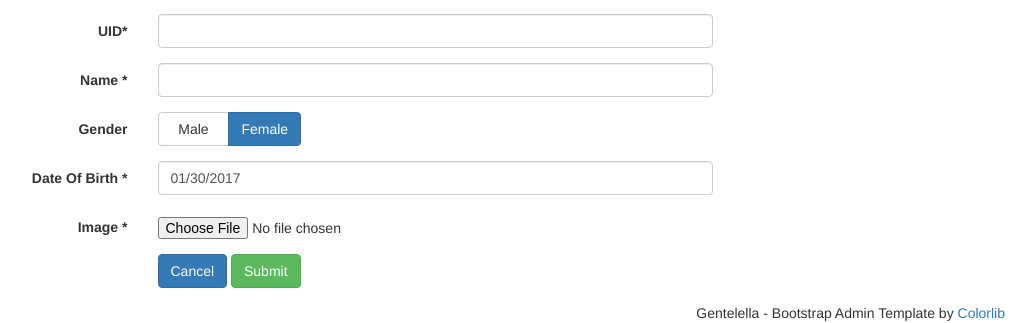
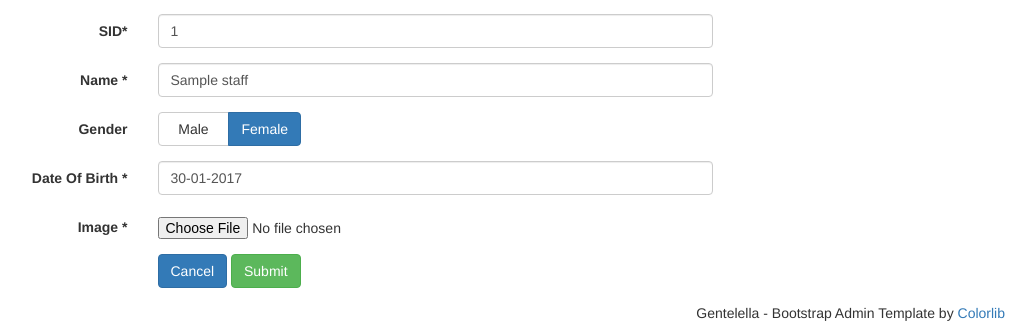
Before and after one commit to kirakatou/SmartCampus, a Laravel app: template resources/views/forms/staff.blade.php in a window 1280 px wide. Shown: the part 1405-1728 px from the top of the page, without its empty margins (205-1241 px from the left). Run offline with Laravel 8, Linux system fonts and the light colour scheme; the template is opened without the code that fills it: most values are stand-ins (such as "Sample title", 1, 10 or a date in 2020); settings files or empty folders that the repository lacks are supplied; some libraries are stand-ins or nearby versions.

Commit message:
add staff view

```diff
--- a/resources/views/forms/staff.blade.php
+++ b/resources/views/forms/staff.blade.php
@@ -2,7 +2,7 @@
 
 @section('css')
 <!-- bootstrap-daterangepicker -->
-<link href="vendors/bootstrap-daterangepicker/daterangepicker.css" rel="stylesheet">
+<link href="{{ asset('vendors/bootstrap-daterangepicker/daterangepicker.css') }}" rel="stylesheet">
 @stop
 @section('pageContent')
 <div class="right_col" role="main">
@@ -18,19 +18,21 @@
               <div class="col-md-12 col-sm-12 col-xs-12">
                 <div class="x_panel">
                   <div class="x_content">
-                    <form class="form-horizontal form-label-left" novalidate>
+                    <form class="form-horizontal form-label-left" method="POST" action="{{ url('/staff') }}" enctype="multipart/form-data">
+
+                    {{ csrf_field() }}
                       <div class="item form-group">
-                        <label class="control-label col-md-3 col-sm-3 col-xs-12" for="telephone">UID<span class="required">*</span>
+                        <label class="control-label col-md-3 col-sm-3 col-xs-12" for="sid">SID<span class="required">*</span>
                         </label>
                         <div class="col-md-6 col-sm-6 col-xs-12">
-                          <input type="tel" id="telephone" name="phone" required="required" data-validate-length-range="8,20" class="form-control col-md-7 col-xs-12">
+                          <input type="text" id="sid" name="sid" required="required" class="form-control col-md-7 col-xs-12" value="{{ $staff != NULL ? $staff->sid : ''}}">
                         </div>
                       </div>
                       <div class="item form-group">
                         <label class="control-label col-md-3 col-sm-3 col-xs-12" for="name">Name <span class="required">*</span>
                         </label>
                         <div class="col-md-6 col-sm-6 col-xs-12">
-                          <input id="name" class="form-control col-md-7 col-xs-12" data-validate-length-range="6" data-validate-words="1" name="name" required="required" type="text">
+                          <input id="name" class="form-control col-md-7 col-xs-12" data-validate-length-range="6" data-validate-words="1" name="name" required="required" value="{{ $staff != NULL ? $staff->name : ''}}" type="text">
                         </div>
                       </div>
                       <div class="form-group">
@@ -38,10 +40,12 @@
                         <div class="col-md-6 col-sm-6 col-xs-12">
                           <div id="gender" class="btn-group" data-toggle="buttons">
                             <label class="btn btn-default" data-toggle-class="btn-primary" data-toggle-passive-class="btn-default">
-                              <input type="radio" name="gender" value="male"> &nbsp; Male &nbsp;
+                              <input type="radio" name="gender" value="0"
+                                {{ $staff != NULL ? ($staff->gender == 0 ? 'checked' : '') : ''}}/> &nbsp; Male &nbsp;
                             </label>
                             <label class="btn btn-primary" data-toggle-class="btn-primary" data-toggle-passive-class="btn-default">
-                              <input type="radio" name="gender" value="female"> Female
+                              <input type="radio" name="gender" value="1"
+                                {{ $staff != NULL ? ($staff->gender == 1 ? 'checked' : '') : ''}}/> Female
                             </label>
                           </div>
                         </div>
@@ -50,14 +54,14 @@
                         <label class="control-label col-md-3 col-sm-3 col-xs-12">Date Of Birth <span class="required">*</span>
                         </label>
                         <div class="col-md-6 col-sm-6 col-xs-12">
-                          <input id="birthday" class="date-picker form-control col-md-7 col-xs-12" required="required" type="text">
+                          <input id="birthday" name="birthdate" class="date-picker form-control col-md-7 col-xs-12" required="required" type="text">
                         </div>
                       </div>
                       <div class="item form-group">
                         <label class="control-label col-md-3 col-sm-3 col-xs-12" for="number">Image <span class="required">*</span>
                         </label>
                         <div class="checkbox col-md-6 col-sm-6 col-xs-12">
-                          <input type="file" name="berkas" accept=".jpg, .png, .gif">
+                          <input type="file" name="photo" accept=".jpg, .png, .gif">
                         </div>
                       </div>
                       <div class="ln_solid"></div>
@@ -77,14 +81,17 @@
 @stop
 @section('js')
 <!-- bootstrap-daterangepicker -->
-<script src="vendors/moment/min/moment.min.js"></script>
-<script src="vendors/bootstrap-daterangepicker/daterangepicker.js"></script>
+<script src="{{ asset('vendors/moment/min/moment.min.js') }}"></script>
+<script src="{{ asset('vendors/bootstrap-daterangepicker/daterangepicker.js') }}"></script>
 <!-- validator -->
-<script src="vendors/validator/validator.js"></script>
+<script src="{{ asset('vendors/validator/validator.js') }}"></script>
 <!-- bootstrap-daterangepicker -->
     <script>
       $(document).ready(function() {
         $('#birthday').daterangepicker({
+          locale: {
+            format: 'DD-MM-YYYY'
+          },
           singleDatePicker: true,
           calender_style: "picker_4"
         }, function(start, end, label) {
```
